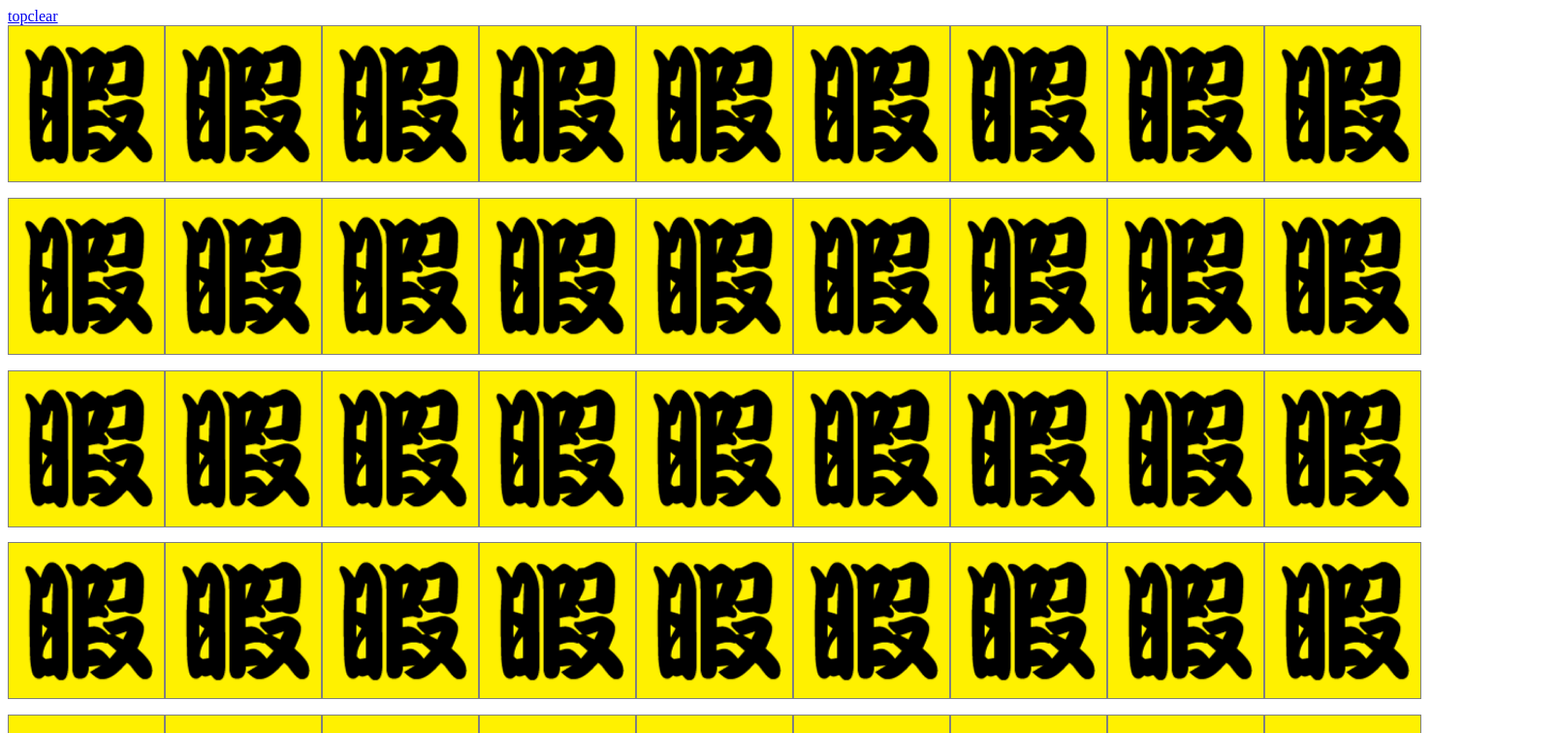
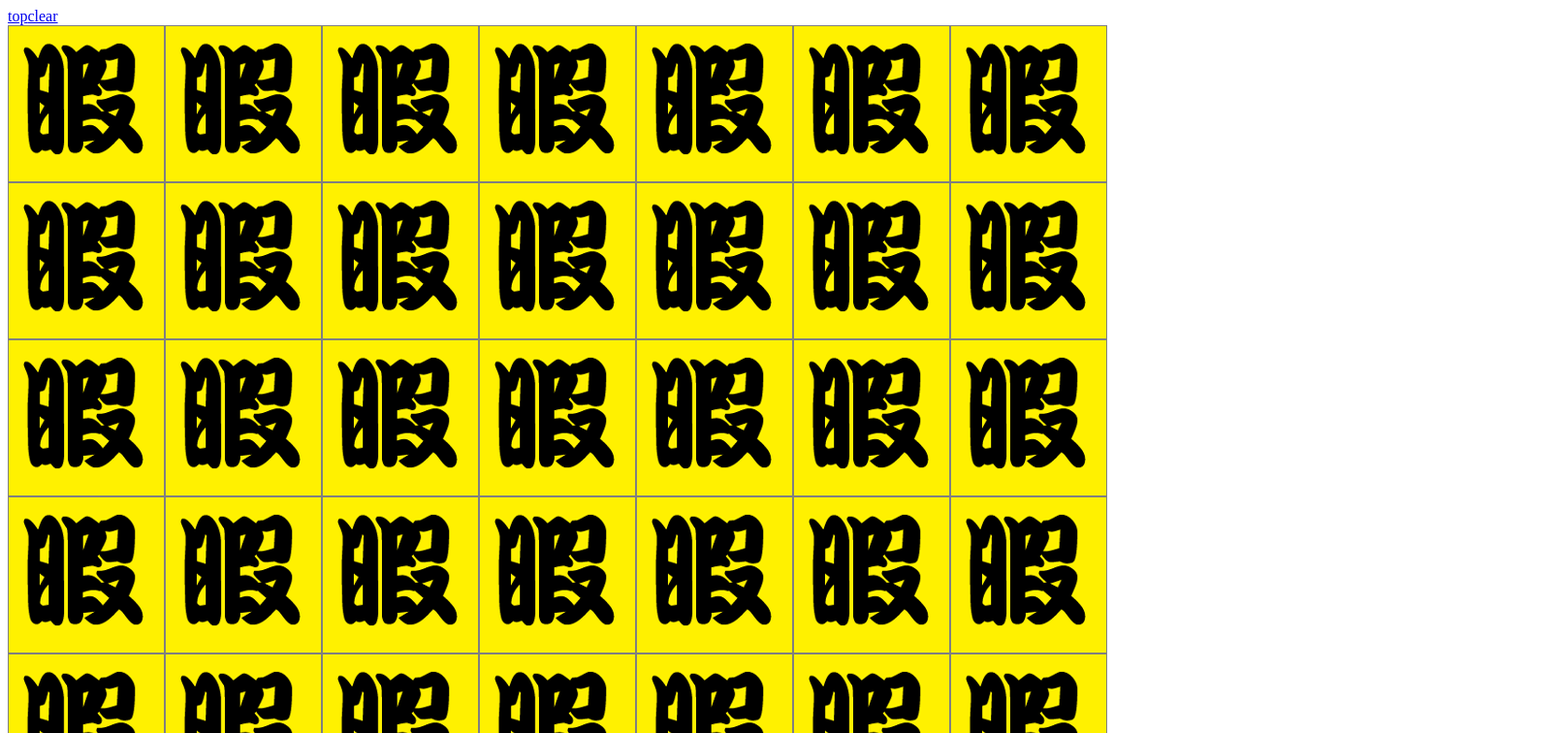
Before and after one commit to gurezo/TapGameNG2, an Angular app: page /game in a window 1280 px wide. Shown: the top 756 px of the page at 97% size, 1608 px wide, since content can reach past the window. Built offline with nearby package versions, Linux system fonts and the light colour scheme.

Commit message:
動的生成修正

```diff
--- a/src/app/game/game.component.css
+++ b/src/app/game/game.component.css
@@ -1,10 +1,4 @@
-.divTable {
-  display:table;
-  border-collapse:collapse;
-  width: 1600px;
-  height: 1600px;
+;host {
+  width: 1440px;
+  height: 1440px;
 }
-
-.divTr {
-  display:table-row;
-}
--- a/src/app/game/game.component.html
+++ b/src/app/game/game.component.html
@@ -1,5 +1,3 @@
-<div class="divTable">
-  <div class="divTr" *ngFor="let td of rec">
-    <app-panel *ngFor="let pnl of rec"></app-panel>
-  </div>
+<div *ngFor="let td of rec">
+  <app-panel *ngFor="let pnl of rec"></app-panel>
 </div>
--- a/src/app/panel/panel.component.css
+++ b/src/app/panel/panel.component.css
@@ -1,22 +1,13 @@
-;host {
-  height: 0px;
+div {
+  float: left;
+  border:1px
+  solid gray;
+  text-align:center;
+  width: 160px;
+  height: 160px;
   margin: 0;
 	padding: 0;
+	background-size:cover;
+  background: url(../../img/hima_pannel150.png);
+/*  background-image: url(../../img/tsubushi_pannel.png); */
 }
-
-.divTd {
-  display: table-cell; border:1px solid gray; text-align:center;
-  width: 160px;
-  height: 160px;
-}
-
-.pannel{
-	margin: 0;
-	padding: 0;
-	background-size:cover;
-}
-
-.hima {
-	background: url(../../img/hima_pannel150.png);
-	background-size:cover;
-}
--- a/src/app/panel/panel.component.html
+++ b/src/app/panel/panel.component.html
@@ -1 +1 @@
-<div class="divTd pannel hima"></div>
+<div></div>
--- a/src/app/panel/panel.component.ts
+++ b/src/app/panel/panel.component.ts
@@ -16,6 +16,7 @@ export class PanelComponent implements DoCheck {
   ngDoCheck(){
     //htmlタグで書いた方がスマートだけど
     //チェック処理は、tsファイルに実装した方が良さそう
+    // 画像のソース指定を切り替える方式にする
   }
 
 }
```
